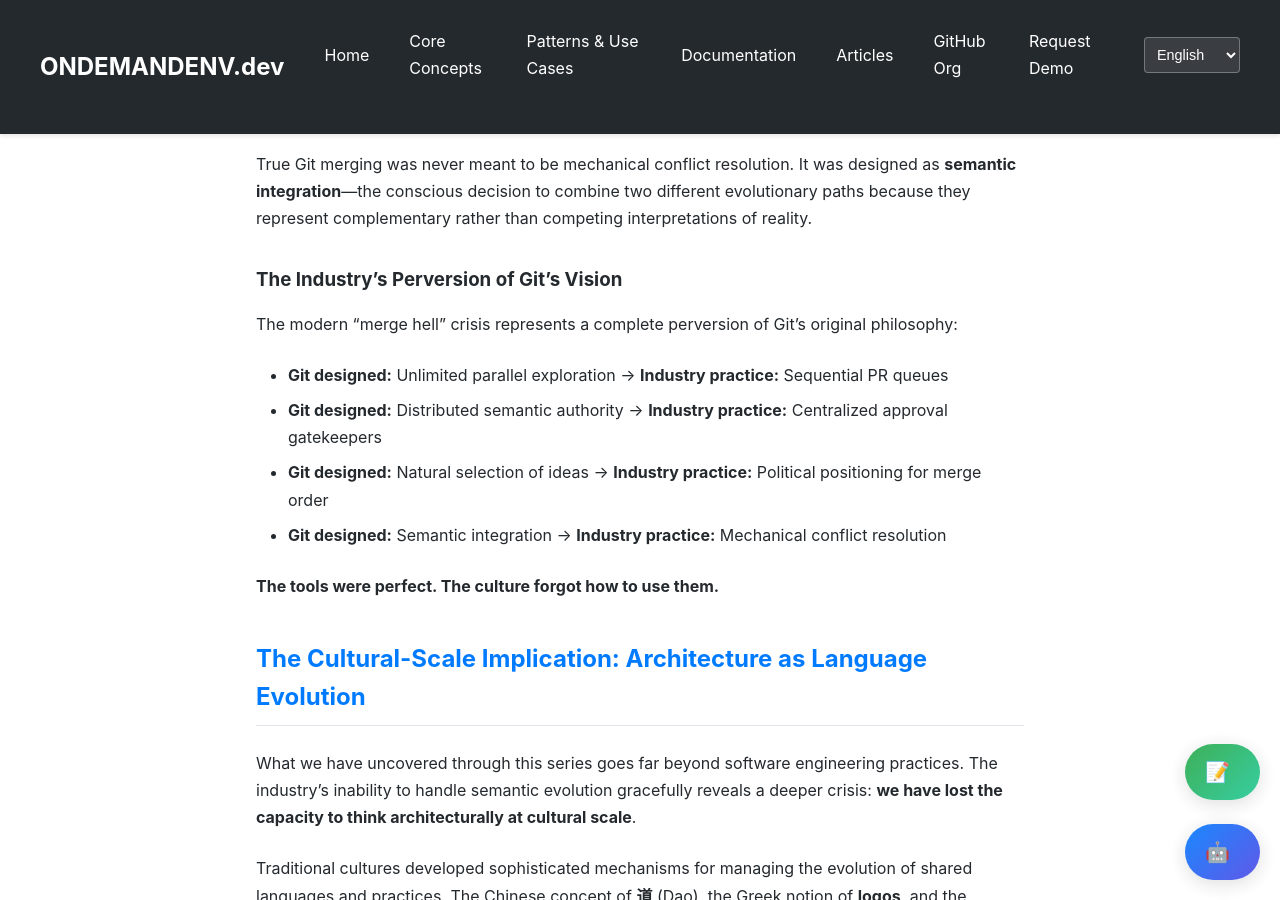
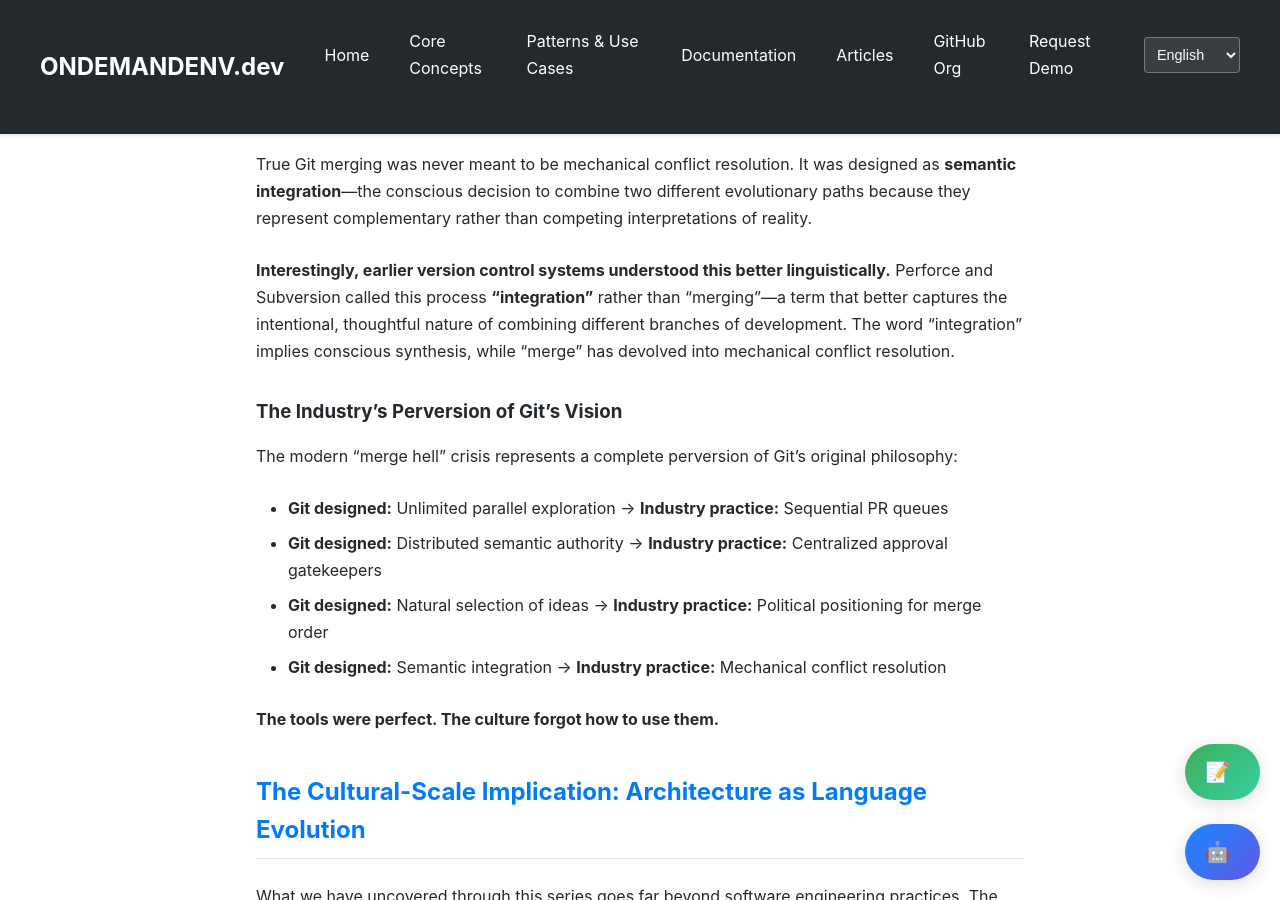
Before and after one commit to ondemandenv/ondemandenv.github.io, a Jekyll site: the page built from articles/semantic-evolution-crisis-merge-hell-civilization.md, in a window 1280 px wide and 900 px high, scrolled down 3110 px. Built offline with Jekyll 4.4.1, drawn with Linux system fonts in a browser that asks for light colours; a script that is not in the unit is left out.

Commit message:
++ ++ ++ +++

```diff
--- a/articles/semantic-evolution-crisis-merge-hell-civilization.md
+++ b/articles/semantic-evolution-crisis-merge-hell-civilization.md
@@ -73,6 +73,8 @@ The distributed nature of Git reflects the understanding that **no central autho
 ### **Merge as Semantic Integration**
 True Git merging was never meant to be mechanical conflict resolution. It was designed as **semantic integration**—the conscious decision to combine two different evolutionary paths because they represent complementary rather than competing interpretations of reality.
 
+**Interestingly, earlier version control systems understood this better linguistically.** Perforce and Subversion called this process **"integration"** rather than "merging"—a term that better captures the intentional, thoughtful nature of combining different branches of development. The word "integration" implies conscious synthesis, while "merge" has devolved into mechanical conflict resolution.
+
 ### **The Industry's Perversion of Git's Vision**
 The modern "merge hell" crisis represents a complete perversion of Git's original philosophy:
 
```
